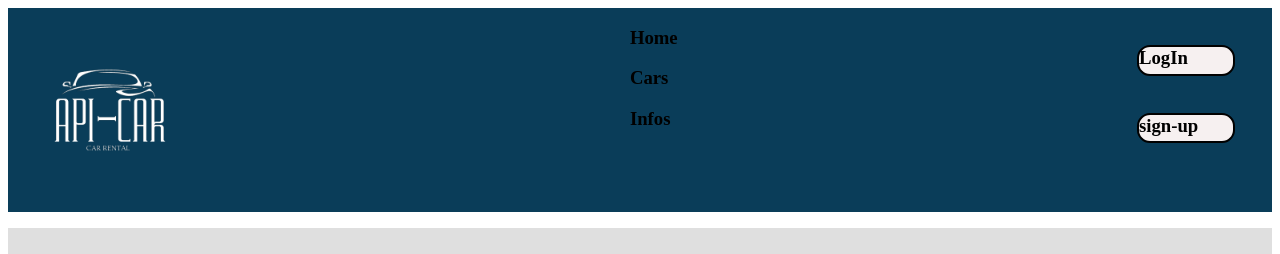
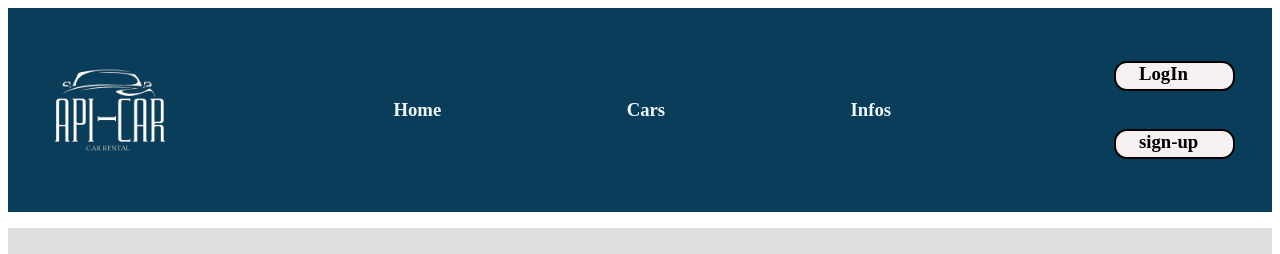
Before and after one commit to WildCodeSchool/0923-paris-js-p2-apiCars, a React (Vite) app in the folder frontend/: page /Home in a window 1280 px wide. Shown: the top 254 px of the page. Built offline with nearby package versions, Linux system fonts and the light colour scheme.

Commit message:
navbar fini

```diff
--- a/frontend/src/components/NavBar.jsx
+++ b/frontend/src/components/NavBar.jsx
@@ -11,12 +11,10 @@ function NavBar() {
         <img id="apicar" src="src/assets/carlogo.png" alt="logo" />
       </div>
 
-      <div id="itemsNavBar">
-        <h3 onClick={() => navigate("/home")}>Home</h3>
+      <h3 onClick={() => navigate("/home")}>Home</h3>
 
-        <h3>Cars</h3>
-        <h3>Infos</h3>
-      </div>
+      <h3>Cars</h3>
+      <h3>Infos</h3>
 
       <div id="inscirptionNavBar">
         <h3 className="h3-login" onClick={() => navigate("/inscription")}>
--- a/frontend/src/components/navbar.css
+++ b/frontend/src/components/navbar.css
@@ -6,8 +6,12 @@ nav {
   list-style: armenian;
   text-decoration: none;
   justify-content: space-between;
+  align-items: center;
+  color: aliceblue;
 }
-
+.h3-login {
+  color: black;
+}
 #nav-img {
   position: static;
   top: auto;
@@ -18,28 +22,13 @@ nav {
   height: 200px;
   width: 200px;
 }
-#nav-item {
-  margin: 0%;
-  padding: 0%;
-  align-items: center;
-  display: flex;
-  flex-direction: row;
-}
+
 #nav-log {
   position: relative;
   top: auto;
   color: white;
   font-size: 75%;
   margin-top: 2em;
-}
-
-.inscirptionNavBar h3 {
-  background-color: rgb(254, 255, 255);
-}
-
-.nav-item {
-  width: 100%;
-  text-align: center;
 }
 
 .h3-login {
@@ -50,4 +39,6 @@ nav {
   border-radius: 0.7em;
   border: 2px solid rgb(1, 1, 1);
   box-shadow: black;
+  padding-left: 23px;
+  padding-right: 0px;
 }
```
